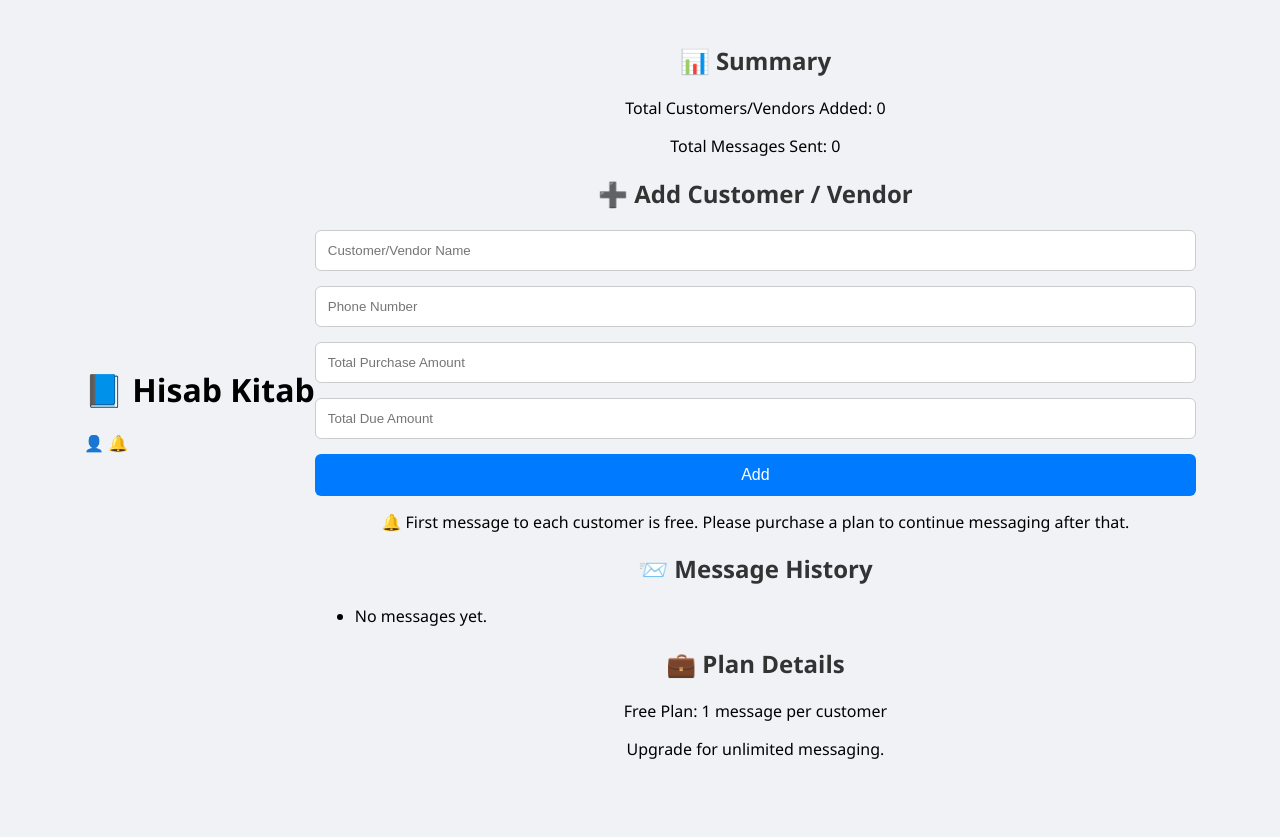
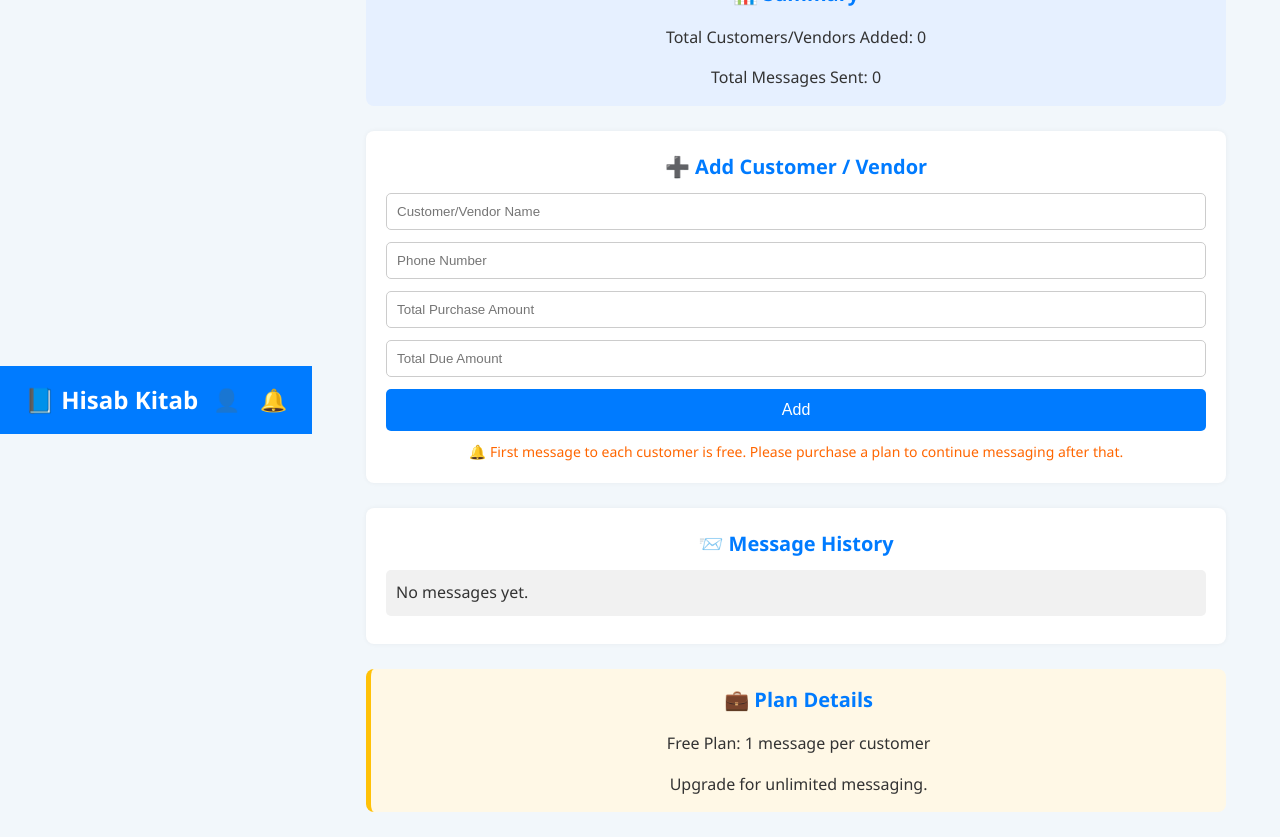
Before and after one commit to rahulyadav108/payment-reminder, a plain HTML site: page dashboard.html in a window 1280 px wide. Before the commit the page ends 800 px from the top, so only its background shows below. Drawn offline with Linux system fonts and the light colour scheme.

Commit message:
Update style.css

```diff
--- a/style.css
+++ b/style.css
@@ -87,3 +87,126 @@ a:hover {
   background: white;
   border-radius: 50%;
 }
+/* Reset default styles */
+* {
+  margin: 0;
+  padding: 0;
+  box-sizing: border-box;
+}
+
+body {
+  font-family: 'Segoe UI', Tahoma, Geneva, Verdana, sans-serif;
+  background-color: #f2f7fb;
+  color: #333;
+  line-height: 1.6;
+  padding: 0;
+}
+
+/* Header */
+.dashboard-header {
+  background-color: #007bff;
+  color: white;
+  padding: 15px 25px;
+  display: flex;
+  justify-content: space-between;
+  align-items: center;
+}
+
+.dashboard-header h1 {
+  font-size: 24px;
+}
+
+.header-icons .icon {
+  margin-left: 15px;
+  font-size: 22px;
+  cursor: pointer;
+}
+
+/* Main Container */
+.dashboard-container {
+  max-width: 900px;
+  margin: 30px auto;
+  padding: 0 20px;
+}
+
+/* Section Titles */
+.dashboard-container h2 {
+  font-size: 20px;
+  margin-bottom: 10px;
+  color: #007bff;
+}
+
+/* Summary Section */
+.summary {
+  background-color: #e6f0ff;
+  padding: 15px;
+  border-radius: 8px;
+  margin-bottom: 25px;
+}
+
+/* Add Debtor Section */
+.add-debtor-section {
+  background-color: #fff;
+  padding: 20px;
+  border-radius: 8px;
+  margin-bottom: 25px;
+  box-shadow: 0 0 5px rgba(0, 0, 0, 0.05);
+}
+
+.add-debtor-section form input {
+  width: 100%;
+  padding: 10px;
+  margin-bottom: 12px;
+  border-radius: 5px;
+  border: 1px solid #ccc;
+}
+
+.add-debtor-section form button {
+  width: 100%;
+  padding: 12px;
+  background-color: #007bff;
+  color: white;
+  border: none;
+  border-radius: 5px;
+  cursor: pointer;
+  font-size: 16px;
+}
+
+.add-debtor-section form button:hover {
+  background-color: #0056b3;
+}
+
+.notice {
+  margin-top: 10px;
+  font-size: 14px;
+  color: #ff6600;
+}
+
+/* Message History */
+.message-history {
+  background-color: #fff;
+  padding: 20px;
+  border-radius: 8px;
+  margin-bottom: 25px;
+  box-shadow: 0 0 5px rgba(0, 0, 0, 0.05);
+}
+
+.message-history ul {
+  list-style: none;
+}
+
+.message-history li {
+  background-color: #f1f1f1;
+  margin-bottom: 8px;
+  padding: 10px;
+  border-radius: 5px;
+}
+
+/* Plan Info */
+.plan-info {
+  background-color: #fff8e6;
+  padding: 15px;
+  border-left: 5px solid #ffc107;
+  border-radius: 8px;
+  margin-bottom: 25px;
+}
```
